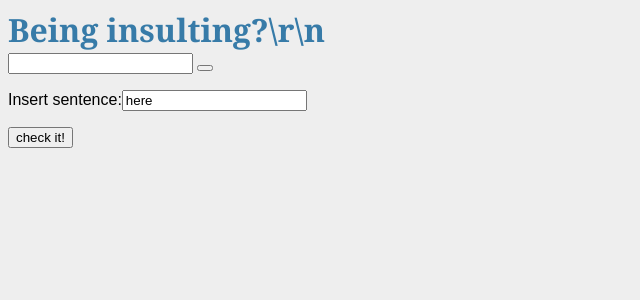
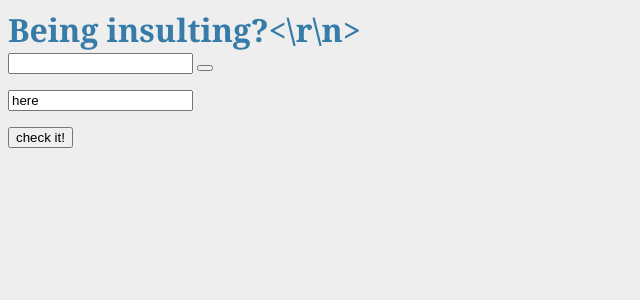
Before and after one commit to c-penzo/detecting-insults, a Flask app: page /index in a window 1280 px wide. Shown: the top 300 px of the page, without its empty margins (0-640 px from the left). Run offline with Flask 2, Linux system fonts and the light colour scheme; some libraries are stand-ins or nearby versions.

Commit message:
initial commit

```diff
--- a/templates/index.html
+++ b/templates/index.html
@@ -8,7 +8,7 @@
 	</head>
 	<body>
 		<div>
-  			<h1>Being insulting?\r\n</h1>
+  			<h1>Being insulting?<\r\n></h1>
 			<input type="text" id="input1" />
 			<button onclick="myJsFunction()"></button>
 			<script type="text/javascript">
@@ -17,7 +17,7 @@
  			}
 			</script>
 			<form action = "/gettext" method="POST">
-                            <p> Insert sentence:<input name="text" type ="text" value="here" /> </p>
+                            <p> <input name="insert text here" type ="text" value="here" /> </p>
                             <p> <input type ="submit" value="check it!" /> </p>
                         </form>
 		</div>
```
